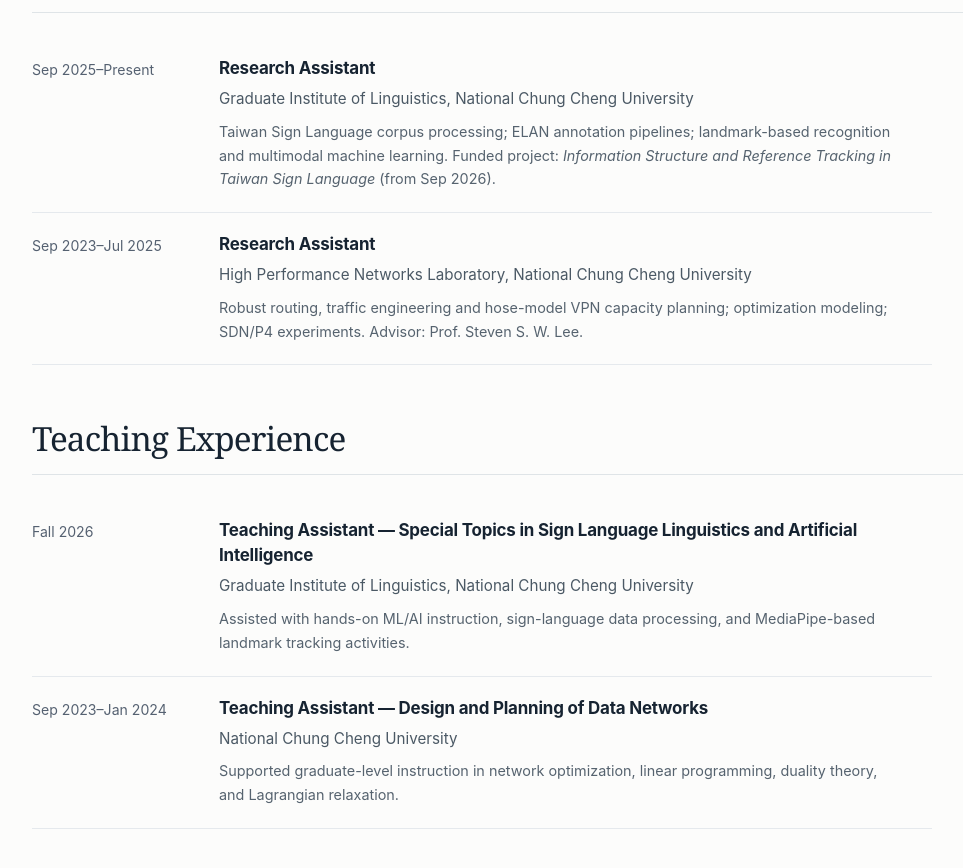
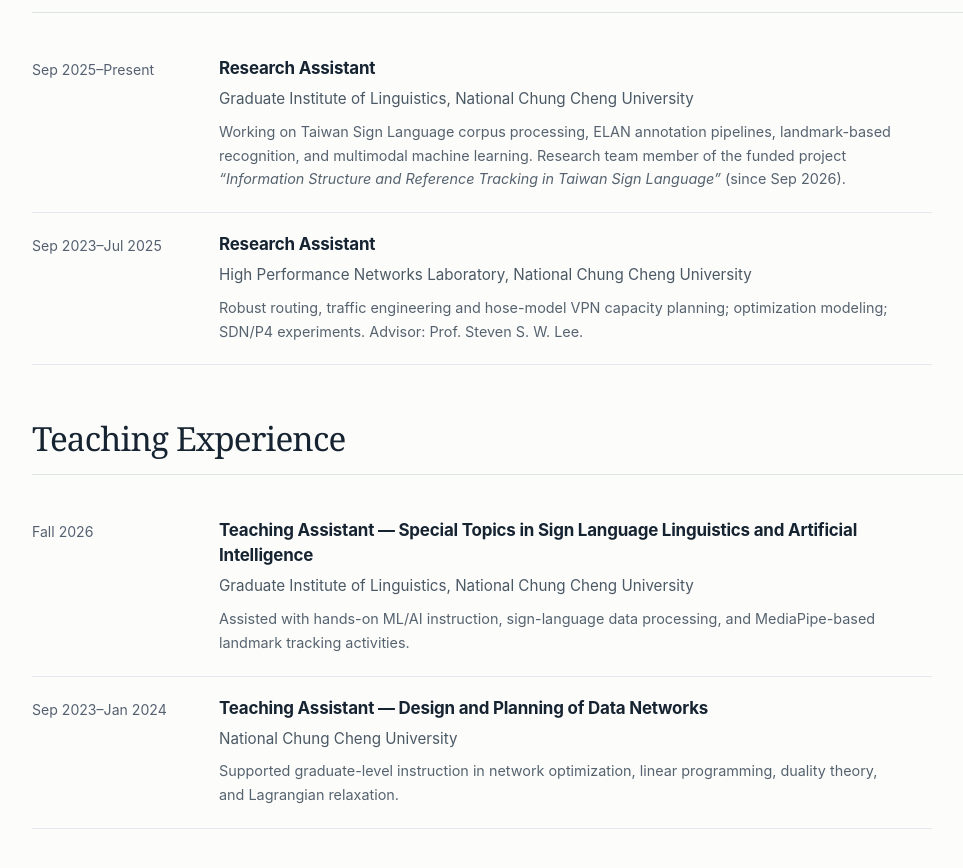
Before and after one commit to Jeffrey9049/Jeffrey9049.github.io, a plain HTML site: page index.html in a window 1280 px wide. Shown: the part 1355-2223 px from the top of the page, without its empty margins (96-1059 px from the left). Drawn offline with Linux system fonts and the light colour scheme.

Commit message:
Update index.html

```diff
--- a/index.html
+++ b/index.html
@@ -72,7 +72,7 @@
           <div>
             <h3>Research Assistant</h3>
             <p>Graduate Institute of Linguistics, National Chung Cheng University</p>
-            <p class="detail">Taiwan Sign Language corpus processing; ELAN annotation pipelines; landmark-based recognition and multimodal machine learning. Funded project: <em>Information Structure and Reference Tracking in Taiwan Sign Language</em> (from Sep 2026).</p>
+            <p class="detail">Working on Taiwan Sign Language corpus processing, ELAN annotation pipelines, landmark-based recognition, and multimodal machine learning. Research team member of the funded project <em>“Information Structure and Reference Tracking in Taiwan Sign Language”</em> (since Sep 2026).</p>
           </div>
         </div>
         <div class="entry">
```
